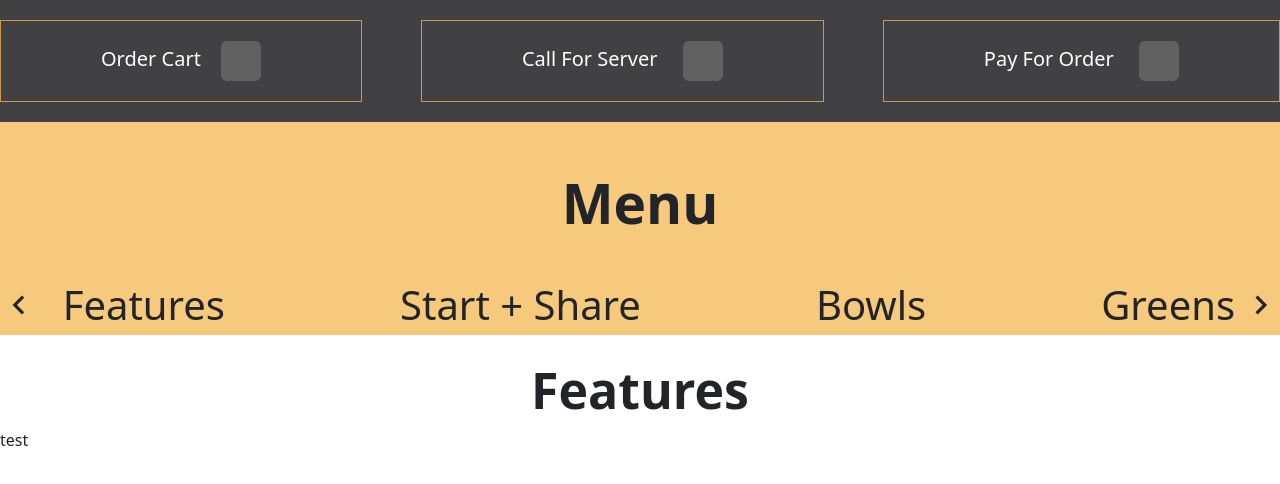
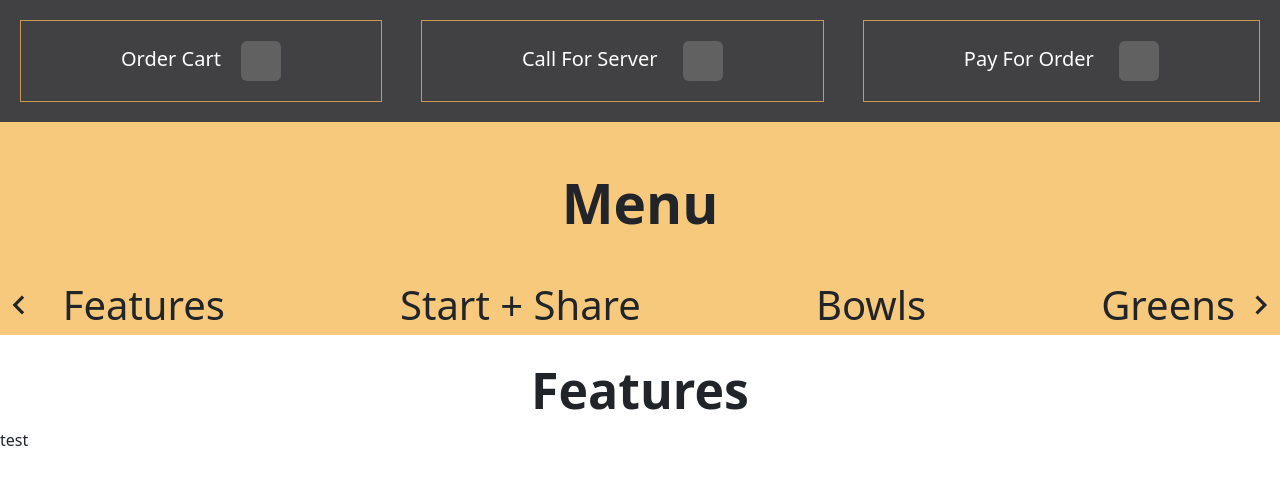
Before and after one commit to hnschaefer/cpsc481-group3, a React (Create React App) app in the folder ordering-system/: page / in a window 1280 px wide. Shown: the top 484 px of the page. Built offline with nearby package versions, Linux system fonts and the light colour scheme; grey boxes are pictures that could not be loaded; the HTML template or start-up script is replaced by a standard one.

Commit message:
flex should work for nav..?

```diff
--- a/ordering-system/src/Navbar.js
+++ b/ordering-system/src/Navbar.js
@@ -18,7 +18,7 @@ const Navbar = () => {
         style={{
           paddingLeft: 100,
           paddingRight: 100,
-
+          marginLeft: 20,
           paddingBottom: 20,
           paddingTop: 20,
           backgroundColor: "#414042",
@@ -73,6 +73,7 @@ const Navbar = () => {
           paddingRight: 100,
           paddingBottom: 20,
           paddingTop: 20,
+          marginRight: 20,
           backgroundColor: "#414042",
           border: "1px solid #c69a50",
           borderRadius: 0,
```
